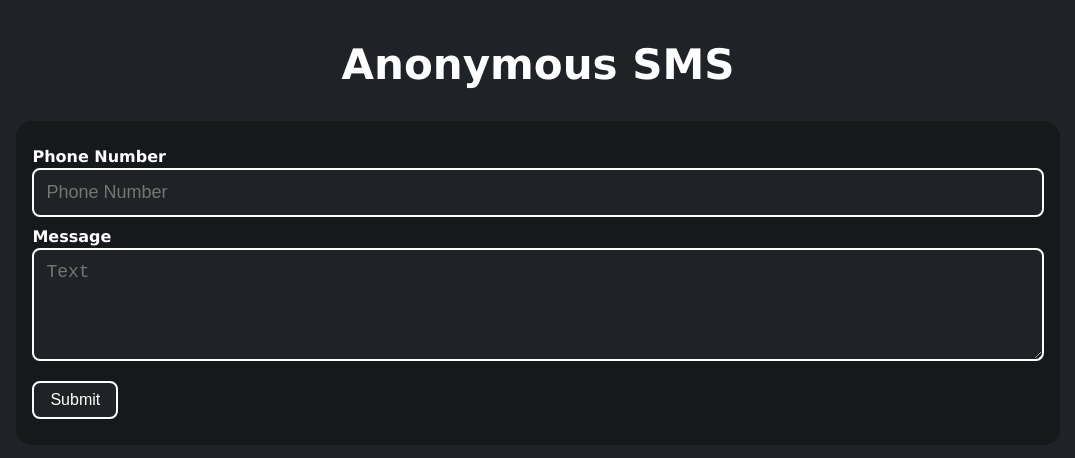
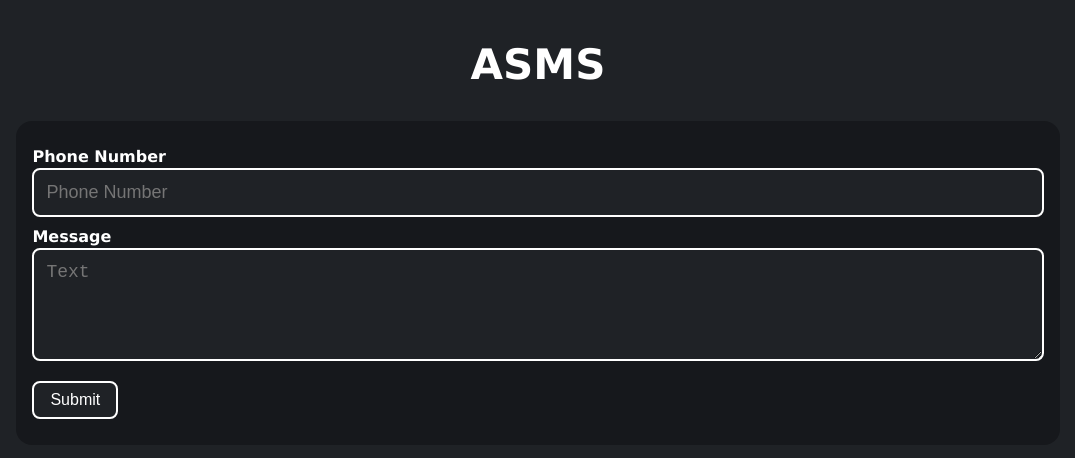
Before and after one commit to HEDGEHOGyt/Ansms, a plain HTML site: page index.html in a window 1280 px wide. Shown: the whole page, without its empty margins (102-1177 px from the left). Drawn offline with Linux system fonts and the light colour scheme.

Commit message:
Update index.html

```diff
--- a/index.html
+++ b/index.html
@@ -192,7 +192,7 @@
 
 <body>
 
-    <h1 class="title">Anonymous SMS</h1>
+    <h1 class="title">ASMS</h1>
 
     <form action="#" class="group" onsubmit="event.preventDefault();send();">
 
```
